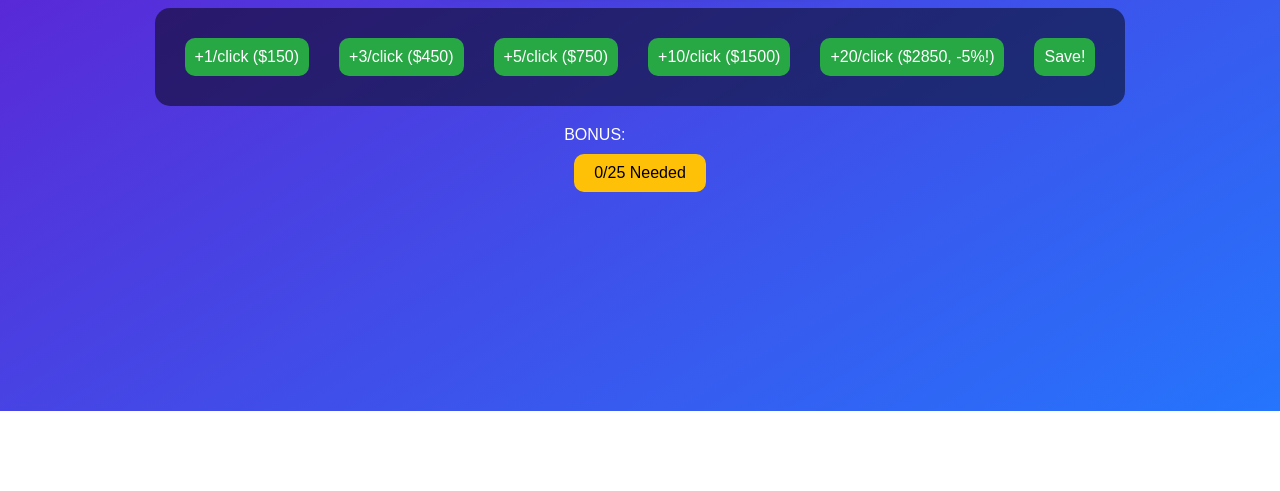
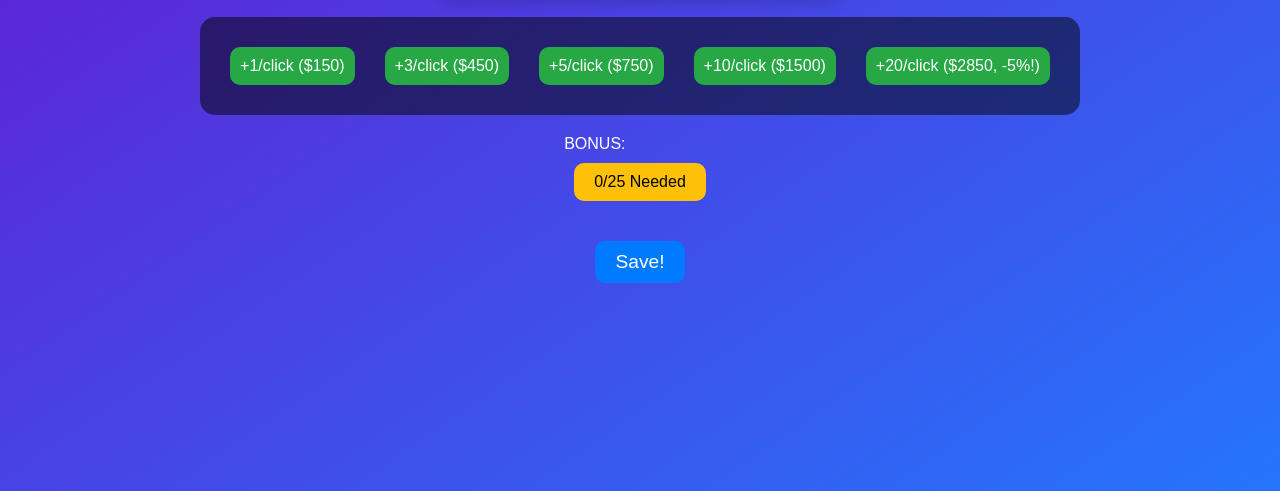
Before and after one commit to szklabridabri/final-clicker-simulator, a plain HTML site: page index.html in a window 1280 px wide. Shown: the part 389-880 px from the top of the page. Before the commit the page ends 800 px from the top, so only its background shows below. Drawn offline with Linux system fonts and the light colour scheme.

Commit message:
Add files via upload

```diff
--- a/index.html
+++ b/index.html
@@ -3,7 +3,7 @@
 <head>
     <meta charset="UTF-8">
     <meta name="viewport" content="width=device-width, initial-scale=1.0">
-    <title>Clicker Game</title>
+    <title>Ultra Clicker Simulator [NEW]</title>
     <style>
         * {
             font-family: Arial, sans-serif;
@@ -18,7 +18,7 @@
             flex-direction: column;
             align-items: center;
             justify-content: center;
-            height: 100vh;
+            height: 110vh;
             overflow: hidden;
         }
         button {
@@ -97,13 +97,12 @@
         <button id="upg5Id" onclick="upg5()">+5/click ($750)</button>
         <button id="upg10Id" onclick="upg10()">+10/click ($1500)</button>
         <button id="upg20Id" onclick="upg20()">+20/click ($2850, -5%!)</button>
-        <button id="saveValueId" onclick="saveValue()">Save!</button>
-        <!--<button onclick="QnA()">HACK BUTTON</button>-->
     </div>
     <div id="eventDiv">
         <p>BONUS:</p>
         <button onclick="imgless()" id="nonImageless" class="imageless">0/25 Needed</button>
     </div>
+    <button id="saveValueId" onclick="saveValue()">Save!</button>
 </body>
 <script>
     let g = {
```
